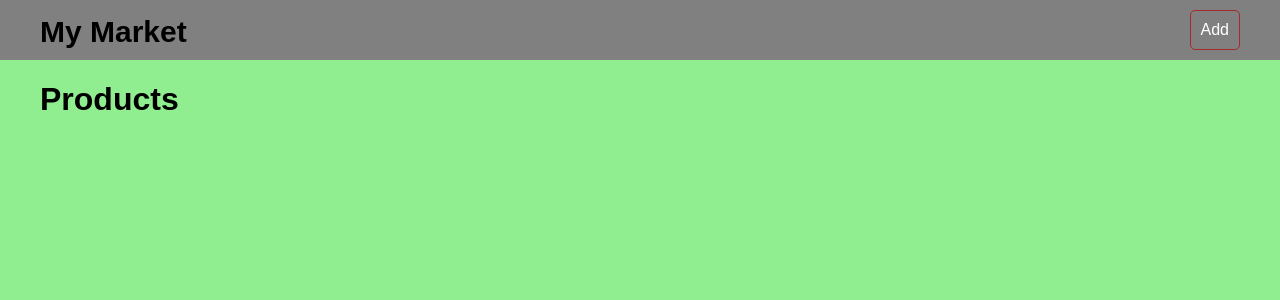
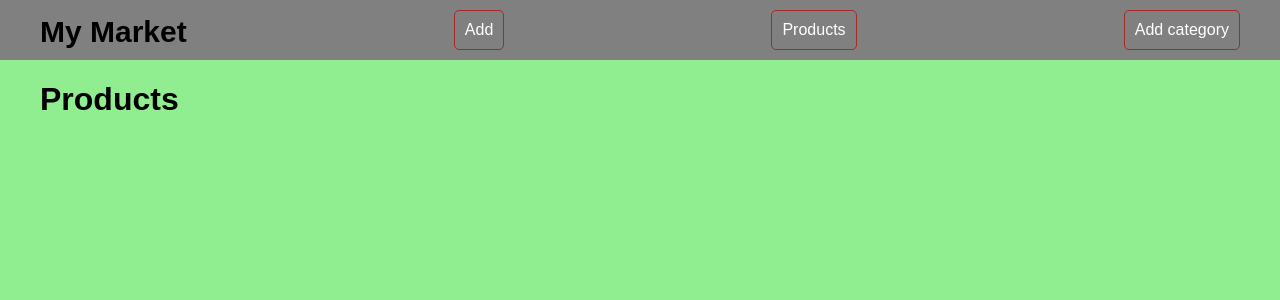
Before and after one commit to riley-9/labwork_54_timur_shakirov, a Django app: page / in a window 1280 px wide. Shown: the top 300 px of the page. Run offline with Django 3.2, Linux system fonts and the light colour scheme; data that the repository does not hold is empty.

Commit message:
pre-final commit

```diff
--- a/Lab54/source/source/urls.py
+++ b/Lab54/source/source/urls.py
@@ -23,5 +23,9 @@ urlpatterns = [
     path('product/new/', webapp_views.product_create_view, name='product_create'),
     path('product/<int:pk>/', webapp_views.product_view, name='product_detail'),
     path('product/<int:pk>/edit/', webapp_views.product_update_view, name='product_update'),
-    path('product/<int:pk>/delete/', webapp_views.product_delete_view, name='product_delete')
+    path('product/<int:pk>/delete/', webapp_views.product_delete_view, name='product_delete'),
+    path('cat_list/', webapp_views.category_list_view, name='category_list'),
+    path('cat/', webapp_views.category_create, name='category_new'),
+    path('cat/<int:pk>/edit/', webapp_views.category_edit, name='category_edit'),
+    path('cat/<int:pk>/delete/', webapp_views.category_delete, name='category_delete'),
 ]
--- a/Lab54/source/webapp/templates/base.html
+++ b/Lab54/source/webapp/templates/base.html
@@ -16,6 +16,8 @@
         <a href= {% url 'index' %} class="logo">My Market</a>
     </div>
     <a class='add_link' href="{% url "product_create" %}">Add</a>
+    <a class='add_link' href="{% url "index" %}">Products</a>
+    <a class='add_link' href="{% url "category_new" %}">Add category</a>
 </div>
 </div>
 <div class="container">
--- a/Lab54/source/webapp/templates/index.html
+++ b/Lab54/source/webapp/templates/index.html
@@ -10,4 +10,5 @@
         <small>{{ product.price }}</small>
         <a class='link_amply' href="{% url "product_detail" product.pk %}">In detail...</a><br><hr><br>
     {% endfor %}
+
 {% endblock %}
--- a/Lab54/source/webapp/views.py
+++ b/Lab54/source/webapp/views.py
@@ -62,11 +62,11 @@ def product_delete_view(request, pk):
 def category_list_view(request):
     categories = Category.objects.all()
     context = {'categories': categories}
-    return render(request, 'index.html', context)
+    return render(request, 'category_list.html', context)
 
 def category_create(request):
     if request.method == 'GET':
-        return render(request, 'category_new')
+        return render(request, 'category_new.html')
     category = Category.objects.create(name=request.POST.get('name'), description=request.POST.get('description'))
     category.save()
     return redirect('category_list')
@@ -74,4 +74,14 @@ def category_create(request):
 def category_edit(request, pk):
     category = get_object_or_404(Category, pk=pk)
     if request.method == 'GET':
-        return render(request, 'category_form')\
+        return render(request, 'category_edit.html', {'category': category})
+    category.name = request.POST.get('name')
+    category.description = request.POST.get('description')
+    category.save()
+    return redirect('category_list')
+
+def category_delete(request, pk):
+    if request.method == 'POST':
+        category = get_object_or_404(Category, pk=pk)
+        category.delete()
+        return redirect('category_list')
```
Also changed, not shown: Lab54/source/webapp/templates/category_edit.html (added, +12 -0 lines), Lab54/source/webapp/templates/category_list.html (added, +18 -0 lines), Lab54/source/webapp/templates/category_new.html (added, +12 -0 lines).
